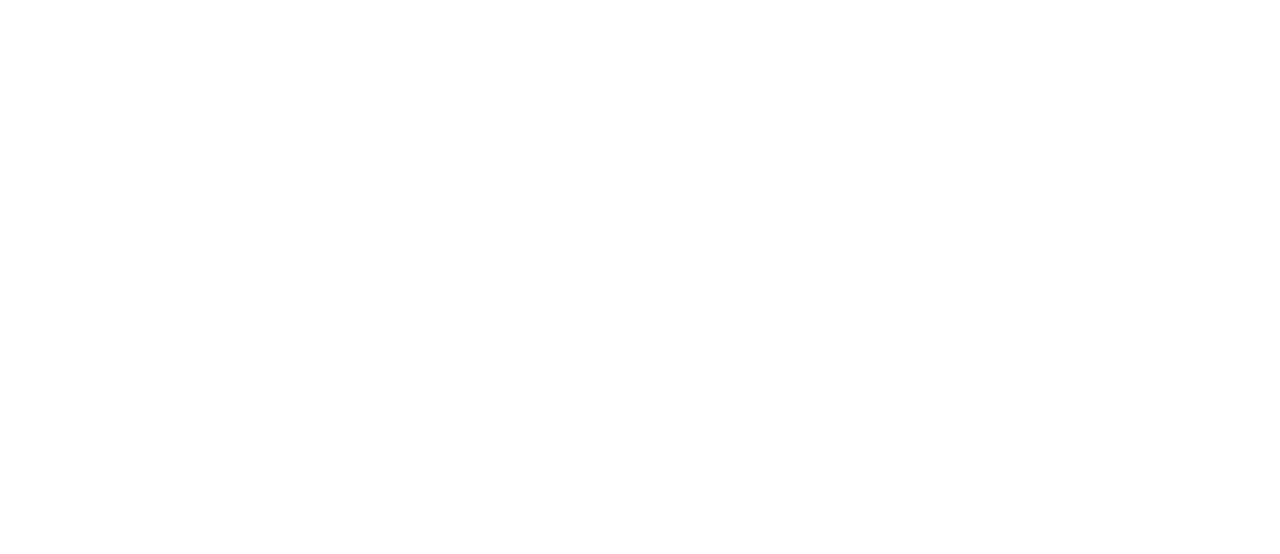
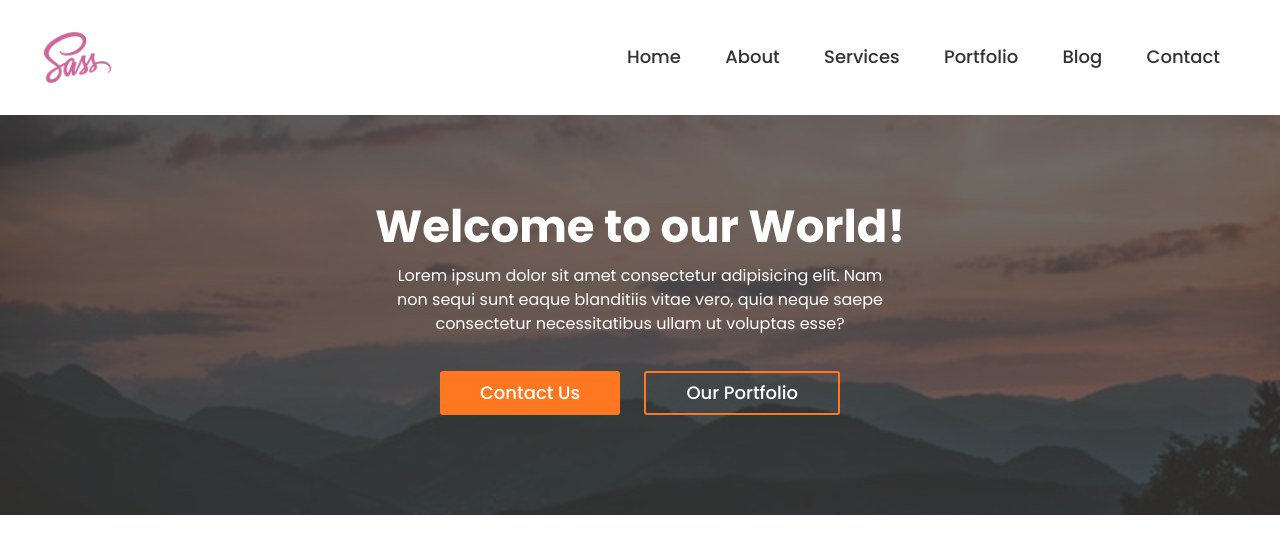
Before and after one commit to mahbubcsebd/Project-with-SASS, a plain HTML site: page index.html in a window 1280 px wide. Drawn offline with Linux system fonts and the light colour scheme.

Commit message:
header and banner section added

```diff
--- a/assets/css/base/_common.scss
+++ b/assets/css/base/_common.scss
@@ -14,6 +14,7 @@
 a{
   text-decoration: none;
   color: $black;
+  transition: .3s;
 }
 
 img{
@@ -23,6 +24,64 @@ img{
 
 ul{
   list-style: none;
+}
+
+/* Background CSS */
+.bg{
+  background-position: center;
+  background-repeat: no-repeat;
+  background-size: cover;
+  position: relative;
+  z-index: 2;
+
+  &::before{
+    content: "";
+    position: absolute;
+    top: 0;
+    left: 0;
+    height: 100%;
+    width: 100%;
+    background-color: $black;
+    opacity: .7;
+    z-index: -2;
+  }
+}
+
+/* Button CSS */
+.btn{
+  display: inline-block;
+  padding: 10px 40px;
+  font-size: 18px;
+  color: $white;
+  font-weight: 500;
+  text-transform: capitalize;
+  border-radius: 3px;
+  transition: .3s;
+
+  &.btn-box{
+    background: $primaryColor;
+
+    &:hover{
+      background: $black;
+    }
+  }
+
+  &.btn-border{
+    border: 2px solid $primaryColor;
+    padding: 8px 40px;
+
+    &:hover{
+      border: 2px solid $black;
+    }
+  }
+
+}
+
+// For float overflow off
+.fix:after, .fix::before{
+  content: "";
+  clear: both;
+  display: table;
 }
 
 // Margin & Padding
--- a/assets/css/layout/_banner.scss
+++ b/assets/css/layout/_banner.scss
@@ -0,0 +1,20 @@
+.banner-area{
+  .banner-content {
+    color: #fff;
+
+    h2 {
+      font-size: 45px;
+      margin-bottom: 25px;
+    }
+
+    p {
+      width: 500px;
+      margin: 0 auto;
+      margin-bottom: 35px;
+    }
+
+    a{
+      margin: 0 10px;
+    }
+  }
+}
--- a/assets/css/layout/_header.scss
+++ b/assets/css/layout/_header.scss
@@ -0,0 +1,42 @@
+// Header Area Start
+
+.header-area {
+  padding: 20px 0;
+
+  .logo {
+    float: left;
+    width: 20%;
+
+    img{
+      width: 75px;
+    }
+  }
+
+  .menu {
+    width: 80%;
+    float: right;
+    text-align: right;
+
+    ul{
+      padding-top: 15px;
+      li {
+        display: inline-block;
+
+        a {
+          padding: 10px 20px;
+          display: inline-block;
+          font-size: 18px;
+          font-weight: 500;
+          transition: .3s;
+
+          &:hover {
+            color: $primaryColor;
+          }
+        }
+      }
+    }
+  }
+
+}
+
+// Header Area End
--- a/index.html
+++ b/index.html
@@ -0,0 +1,45 @@
+<!DOCTYPE html>
+<html lang="en">
+<head>
+  <meta charset="UTF-8">
+  <meta http-equiv="X-UA-Compatible" content="IE=edge">
+  <meta name="viewport" content="width=device-width, initial-scale=1.0">
+  <title>Sass Project</title>
+  <link rel="stylesheet" href="assets/css/style.css">
+</head>
+<body>
+  <header class="header-area">
+    <div class="container">
+      <div class="header fix">
+        <div class="logo">
+          <a href="#">
+            <img src="assets/img/sass-logo.png" alt="">
+          </a>
+        </div>
+        <div class="menu">
+          <ul>
+            <li><a href="#">Home</a></li>
+            <li><a href="#">About</a></li>
+            <li><a href="#">Services</a></li>
+            <li><a href="#">Portfolio</a></li>
+            <li><a href="#">Blog</a></li>
+            <li><a href="#">Contact</a></li>
+          </ul>
+        </div>
+      </div>
+    </div>
+  </header>
+
+  <section class="banner-area bg pt-100 pb-100" style="background-image: url('assets/img/banner.jpg');">
+    <div class="container">
+      <div class="banner-content text-center">
+        <h2>Welcome to our World!</h2>
+        <p>Lorem ipsum dolor sit amet consectetur adipisicing elit. Nam non sequi sunt eaque blanditiis vitae vero, quia neque saepe consectetur necessitatibus ullam ut voluptas esse?</p>
+        <a href="#" class="btn btn-box">contact us</a>
+        <a href="#" class="btn btn-border">our portfolio</a>
+
+      </div>
+    </div>
+  </section>
+</body>
+</html>
```
Also changed, not shown: assets/css/style.css, assets/img/banner.jpg (added), assets/img/sass-logo.png (added), 1 other file.
